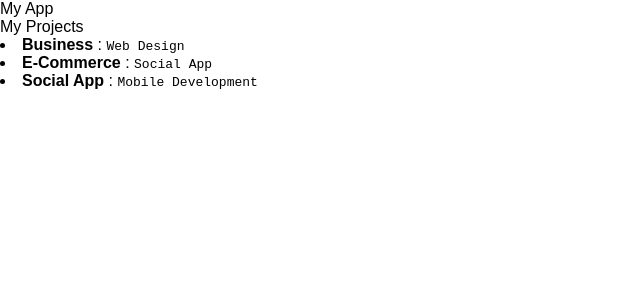
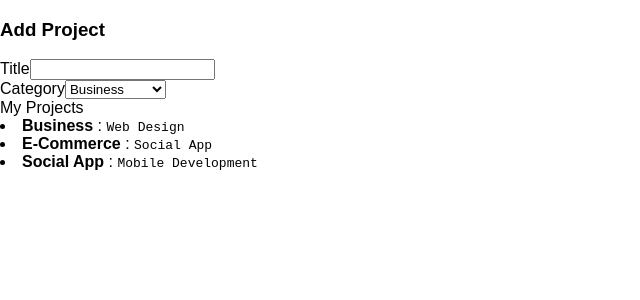
Before and after one commit to OSMadeIT/reactIntro, a React (Create React App) app: page / in a window 1280 px wide. Shown: the top 300 px of the page, without its empty margins (0-640 px from the left). Built offline with nearby package versions, Linux system fonts and the light colour scheme.

Commit message:
Add categories select option

```diff
--- a/src/App.js
+++ b/src/App.js
@@ -1,12 +1,18 @@
 import React, { Component } from 'react';
 import Projects from './Components/Projects';
+import AddProject from './Components/AddProject';
 import './App.css';
 
 class App extends Component {
   constructor(){
     super();
     this.state = {
-      projects: [
+      projects: []
+    }
+  }
+// A lifecycle method that fires off everytime the component is re-rendered
+  componentDidMount(){
+    this.setState({projects: [
       {
         title: "Business",
         category: "Web Design"
@@ -19,13 +25,13 @@ class App extends Component {
         title: "Social App",
         category: "Mobile Development"
       }
-      ]
+    ]});
   }
-  }
+
   render() {
     return (
       <div className="App">
-      My App
+      <AddProject />
       <Projects projects={this.state.projects} />
       </div>
     );
--- /dev/null
+++ b/src/Components/AddProject.js
@@ -0,0 +1,30 @@
+import React, { Component } from 'react';
+
+class AddProject extends Component {
+    static defaultProps ={
+        categories: ['Business', 'E-Commerce', 'Social App']
+    }
+  render() {
+      let categoryOptions = this.props.categories.map(category => {
+          return <option key ={category} value="category">{category}</option> });
+    return (
+      <div>
+        <h3>Add Project</h3>
+        <form>
+            <div>
+                <label>Title</label>
+                <input type="text" ref="title" />
+            </div>
+            <div>
+                <label>Category</label>
+                <select ref="category">
+                    {categoryOptions}
+                </select>
+            </div>
+        </form>
+      </div>
+    );
+  }
+}
+
+export default AddProject;
--- a/src/Components/Projects.js
+++ b/src/Components/Projects.js
@@ -5,6 +5,7 @@ class Projects extends Component {
   render() {
     let ProjectItems;
     if(this.props.projects){
+      // Assign each project item to the ProjectItems variable
       ProjectItems = this.props.projects.map(project => {
         // console.log(project);
         return(
```
Lines whose indentation alone changed are shown as unchanged.
